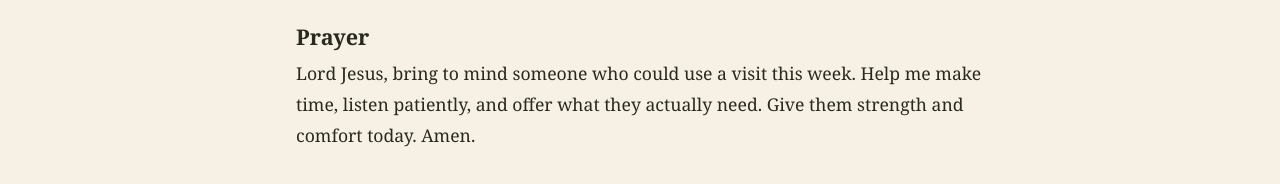
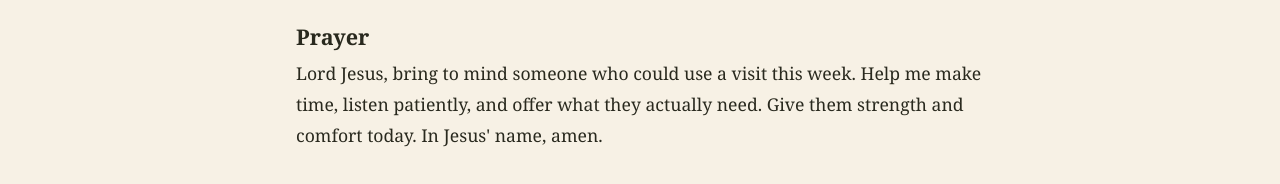
Before and after one commit to pollock2052/pollock2052.github.io, a plain HTML site: page devotions.html in a window 1280 px wide. Shown: the part 1195-1379 px from the top of the page. Drawn offline with Linux system fonts and the light colour scheme.

Commit message:
Update devotions.html

```diff
--- a/devotions.html
+++ b/devotions.html
@@ -103,7 +103,7 @@
       <p>In his 1786 sermon <em>On Visiting the Sick</em>, John Wesley asked what a Christian with little money could give. His answer included something within reach of anyone who could spare the time: pray for the sick and pray with them. Wesley also urged people who could make time regularly to set aside a specific hour for visiting.<sup><a id="ref-2" href="#note-2" aria-label="Source 2">2</a></sup></p>
       <p>Think of someone who’s been home sick, recovering from surgery, or caring for a loved one. Instead of waiting for them to ask, offer something specific. “Could I drop off dinner Tuesday?” or “Would you have time for a call this evening?” And if they welcome prayer, take a moment to pray with them before you go.</p>
       <h3>Prayer</h3>
-      <p>Lord Jesus, bring to mind someone who could use a visit this week. Help me make time, listen patiently, and offer what they actually need. Give them strength and comfort today. Amen.</p>
+      <p>Lord Jesus, bring to mind someone who could use a visit this week. Help me make time, listen patiently, and offer what they actually need. Give them strength and comfort today. In Jesus' name, amen.</p>
       <section class="sources" aria-labelledby="devotion-sources">
         <h3 id="devotion-sources">Sources</h3>
         <ol>
```
